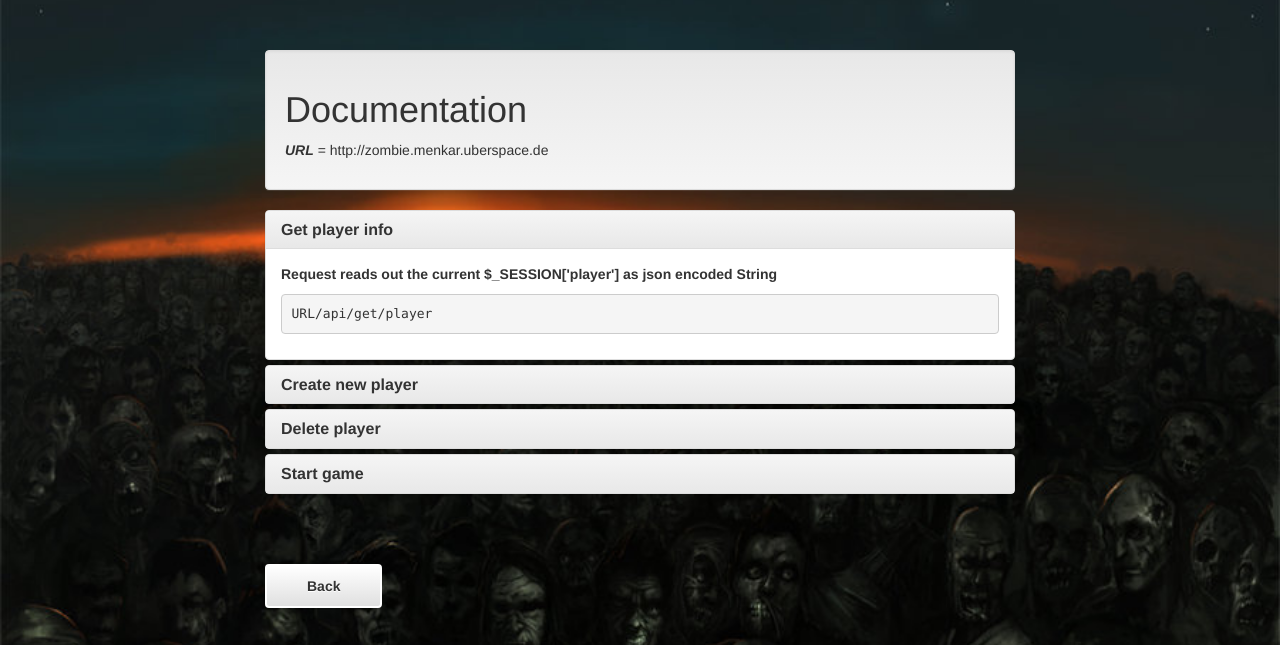
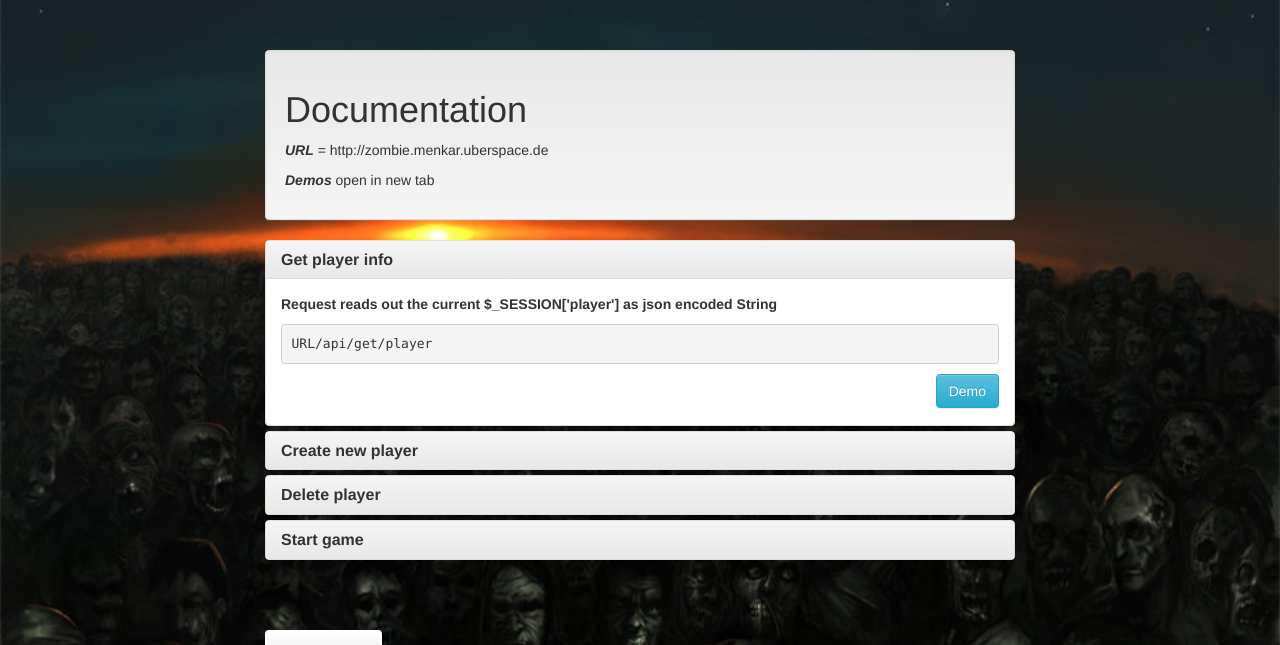
Before and after one commit to fpetruschke/escapeZombieHorde, a PHP site: template app/MVC/View/documentation.html.twig in a window 1280 px wide, after a click on "Get player info". Shown: the top 645 px of the page. Run offline with PHP 8.4, Linux system fonts and the light colour scheme; the template is opened without the code that fills it, so the values that code supplies are empty; some libraries are stand-ins or nearby versions.

Commit message:
updated documentation with demo tabs

```diff
--- a/app/MVC/View/documentation.html.twig
+++ b/app/MVC/View/documentation.html.twig
@@ -46,6 +46,7 @@
                 <div class="well">
                     <h1>Documentation</h1>
                     <p><strong><i>URL</i></strong> = http://zombie.menkar.uberspace.de</p>
+                    <p><strong><i>Demos</i></strong> open in new tab</p>
                 </div>
                 <div class="panel-group" id="accordion">
                     <div class="panel panel-default">
@@ -56,6 +57,7 @@
                             <div class="panel-body">
                                 <p><strong>Request reads out the current $_SESSION['player'] as json encoded String</strong></p>
                                 <p><pre>URL/api/get/player</pre></p>
+                                <a href="zombie.menkar.uberspace.de/api/get/player" target="_blank" class="btn btn-info pull-right">Demo</a>
                             </div>
                         </div>
                     </div>
@@ -71,6 +73,7 @@
                                     <li>LONGITUDE: current longitude</li>
                                 </ol>
                                 <p><pre>URL/api/create/player?lat=LATITUDE&long=LONGITUDE</pre></p>
+                                <a href="zombie.menkar.uberspace.de/api/create/player?lat=15.123&long=10.000" target="_blank" class="btn btn-info pull-right">Demo</a>
                             </div>
                         </div>
                     </div>
@@ -81,7 +84,9 @@
                         <div id="collapse3" class="panel-collapse collapse">
                             <div class="panel-body">
                                 <p><strong>Request deletes the current $_SESSION['player'] and destroys the session</strong></p>
+                                <p class="alert-danger"><strong>Requires an active $_SESSION['player']</strong><i> (see "create new player")</i></p>
                                 <p><pre>URL/api/delete/player</pre></p>
+                                <a href="zombie.menkar.uberspace.de/api/delete/player" target="_blank" class="btn btn-info pull-right">Demo</a>
                             </div>
                         </div>
                     </div>
@@ -94,6 +99,7 @@
                                 <p><strong>Request starts a new game.</strong>
                                 <p class="alert-danger"><strong>Requires an active $_SESSION['player']</strong><i> (see "create new player")</i></p>
                                 <p><pre>URL/api/game/start</pre></p>
+                                <a href="zombie.menkar.uberspace.de/api/game/start" target="_blank" class="btn btn-info pull-right">Demo</a>
                             </div>
                         </div>
                     </div>
```
